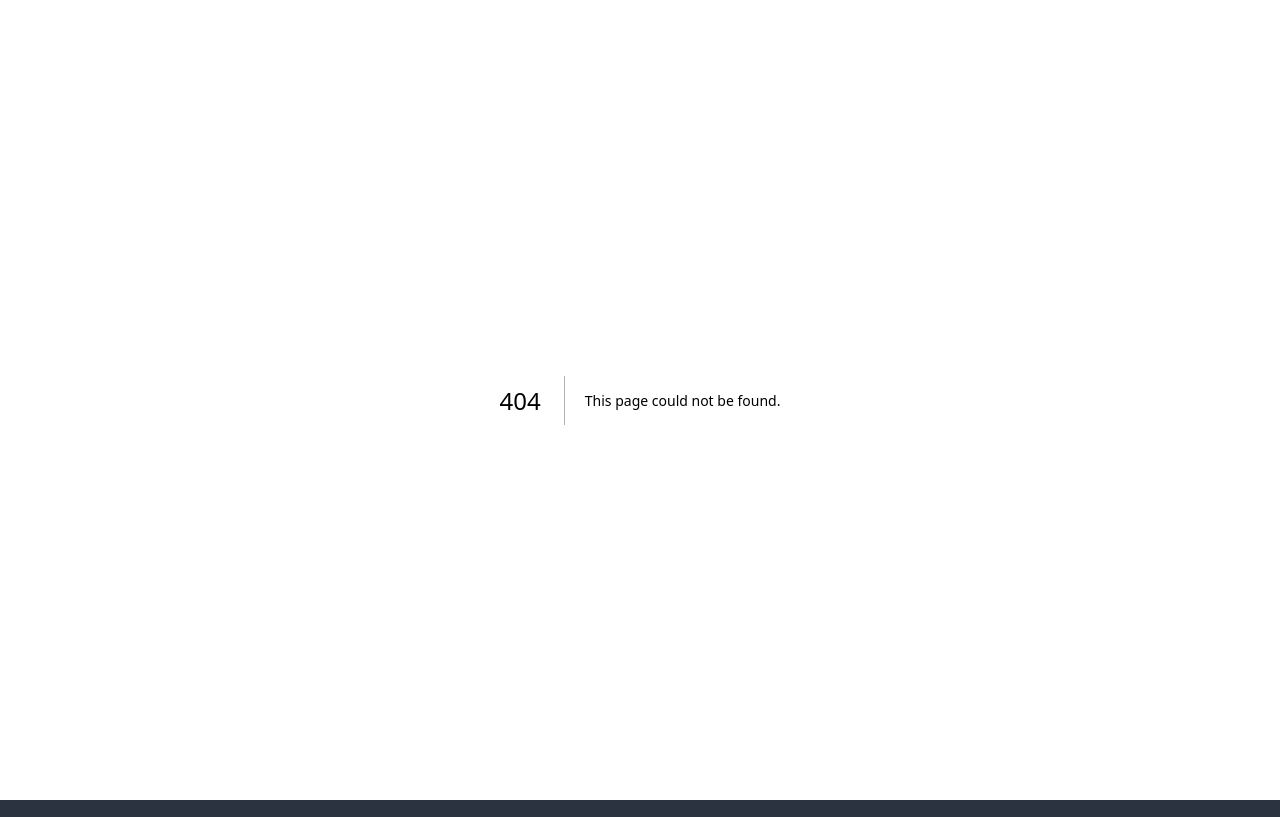
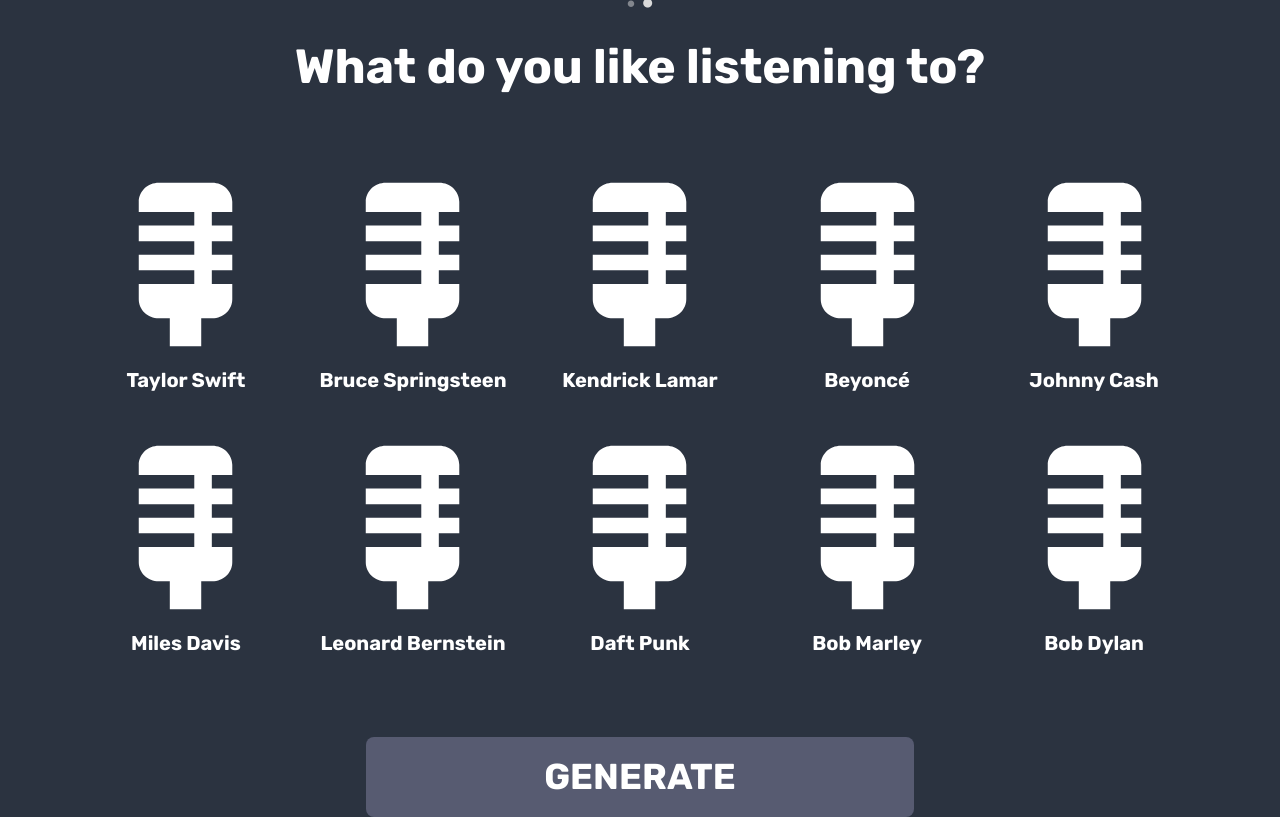
Before and after one commit to LielAmar/GrooveGuru, a Next.js app: page /artists in a window 1280 px wide. Before the commit this address had no page. Built offline with nearby package versions, Linux system fonts and the light colour scheme.

Commit message:
Finished design b

```diff
--- /dev/null
+++ b/src/app/(routes)/artists/page.js
@@ -0,0 +1,51 @@
+"use client";
+
+import { ARTISTS } from "@/constants/constants";
+import Link from "next/link";
+import { useSearchParams } from "next/navigation";
+import { useState } from "react"
+
+export default function Artists() {
+  const searchParams = useSearchParams()
+
+  const [artists, setArtists] = useState([]);
+
+  const mood = searchParams.get('mood');
+
+  return (
+    <main className="flex flex-row justify-center items-center h-screen">
+      <div className="flex flex-col items-center">
+        {/* DOTS */}
+        <div className="flex flex-row justify-center items-center gap-1">
+          <Link className="text-3xl text-[#D9D9D9] opacity-50 cursor-pointer" href={ `/mood?mood=${mood}` }>•</Link>
+          <h1 className="font-bold text-4xl text-[#D9D9D9]">•</h1>
+        </div>
+
+        {/* TITLE */}
+        <h1 className="mt-5 text-white text-5xl font-bold">What do you like listening to?</h1>
+
+        {/* ARTISTS */}
+        <div className="mt-20 grid gap-10 grid-cols-5">
+          { ARTISTS.map((artist, index) =>
+              <div key={index} className="flex flex-col items-center gap-2 cursor-pointer"
+                  onClick={ () => {
+                    if(artists.includes(index)) return setArtists(artists.filter(a => a !== index))
+                    setArtists([...artists, index]);
+                  }}>
+                <svg viewBox="0 0 512 512" className={ artists.includes(index) ? "fill-green-400" : "fill-white"}>
+                  <path d="M384 112V84.4c0-29-24.5-52.4-54.8-52.4H182.9C152.5 32 128 55.4 128 84.4V112h152v37H128v43h152v37H128v43h152v37H128v41.8c0 29 24.5 52.2 54.9 52.2H213v77h86v-77h30.2c30.3 0 54.8-23.2 54.8-52.2V309h-56v-37h56v-43h-56v-37h56v-43h-56v-37h56z"/>
+                </svg>
+                <h1 className={ `text-xl font-bold ${ artists.includes(index) ? "text-green-400" : "text-white" }` }>{ artist.name }</h1>
+              </div>
+          )}
+        </div>
+
+        {/* BUTTON */}
+        <Link className="mt-20 bg-[#575B71] hover:bg-[#495073] text-center duration-300 text-white font-bold text-4xl p-5 w-1/2 cursor-pointer rounded-lg"
+            href={{ pathname: '/generate', query: { mood: mood, artists: artists } }}>
+          GENERATE
+        </Link>
+      </div>
+    </main>
+  )
+}
--- a/src/app/(routes)/mood/page.js
+++ b/src/app/(routes)/mood/page.js
@@ -1,9 +1,10 @@
 "use client";
 
-import { MOODS } from "@/constants/constants";
+import { MOODS, MOOD_TO_INDEX } from "@/constants/constants";
 import Link from "next/link";
 import { useSearchParams } from "next/navigation";
 import { useState } from "react"
+import CircularSlider from '@fseehawer/react-circular-slider';
 
 export default function Mood() {
   const searchParams = useSearchParams()
@@ -25,17 +26,29 @@
         <h1 className="mt-5 text-white text-5xl font-bold">How are you feeling today?</h1>
 
         {/* MOODS */}
-        <div className="mt-20 flex gap-5 bg-[#3E444E] rounded-3xl">
-          { MOODS.map((m, index) =>
-              <div key={index} className={`text-8xl p-5 ${mood == index ? "bg-[#00A5C9] rounded-3xl" : ""} cursor-pointer`}
-                onClick={ () => setMood(index) }
-              >{ m.emoji }</div>
-          )}
+        <div className="mt-20 flex gap-5 rounded-3xl">
+          <CircularSlider
+            width={200}
+            progressLineCap="flat"
+            dataIndex={1}
+            label=" "
+            data={ MOODS.map(m => m.emoji) }
+            valueFontSize="6rem"
+            verticalOffset="1rem"
+            knobColor="#00bfbd"
+            progressColorFrom="#00bfbd"
+            progressColorTo="#005a58"
+            progressSize={8}
+            onChange={ (value) => setMood(MOOD_TO_INDEX.indexOf(value)) }
+            trackSize={4}
+          >
+            {/* <EmojiIcon x="9" y="9" width="18px" height="18px" /> */}
+          </CircularSlider>
         </div>
 
         {/* BUTTON */}
         <Link className="mt-20 bg-[#575B71] hover:bg-[#495073] text-center duration-300 text-white font-bold text-4xl p-5 w-1/2 cursor-pointer rounded-lg"
-            href={{ pathname: '/genres', query: { mood: mood } }}>
+            href={{ pathname: '/artists', query: { mood: mood } }}>
           NEXT
         </Link>
       </div>
--- a/src/constants/constants.js
+++ b/src/constants/constants.js
@@ -5,6 +5,15 @@
   { name: "Sad", emoji: "😭" },
   { name: "Bored", emoji: "😒" },
   { name: "Angry", emoji: "😡" }
+]
+
+export const MOOD_TO_INDEX = [
+  "🥳",
+  "😃",
+  "🥱",
+  "😭",
+  "😒",
+  "😡"
 ]
 
 export const GENRES = [
@@ -22,23 +31,13 @@
 
 export const ARTISTS = [
   { name: "Taylor Swift" },
+  { name: "Bruce Springsteen" },
   { name: "Kendrick Lamar" },
-  { name: "Alicia Keys" },
+  { name: "Beyoncé" },
+  { name: "Johnny Cash" },
+  { name: "Miles Davis" },
+  { name: "Leonard Bernstein" },
+  { name: "Daft Punk" },
+  { name: "Bob Marley" },
   { name: "Bob Dylan" },
-  { name: "Ella Fitzgerald" },
-  { name: "Daft Punk" },
-  { name: "Johnny Cash" },
-  { name: "Kanye West" },
-  { name: "Miles Davis" },
-  { name: "Dolly Parton" },
-  { name: "Beyoncé" },
-  { name: "Frank Sinatra" },
-  { name: "Stevie Wonder" },
-  { name: "Aretha Franklin" },
-  { name: "Elvis Presley" },
-  { name: "Billie Holiday" },
-  { name: "The Beatles" },
-  { name: "Bruno Mars" },
-  { name: "Whitney Houston" },
-  { name: "Janis Joplin" },
 ];
```
